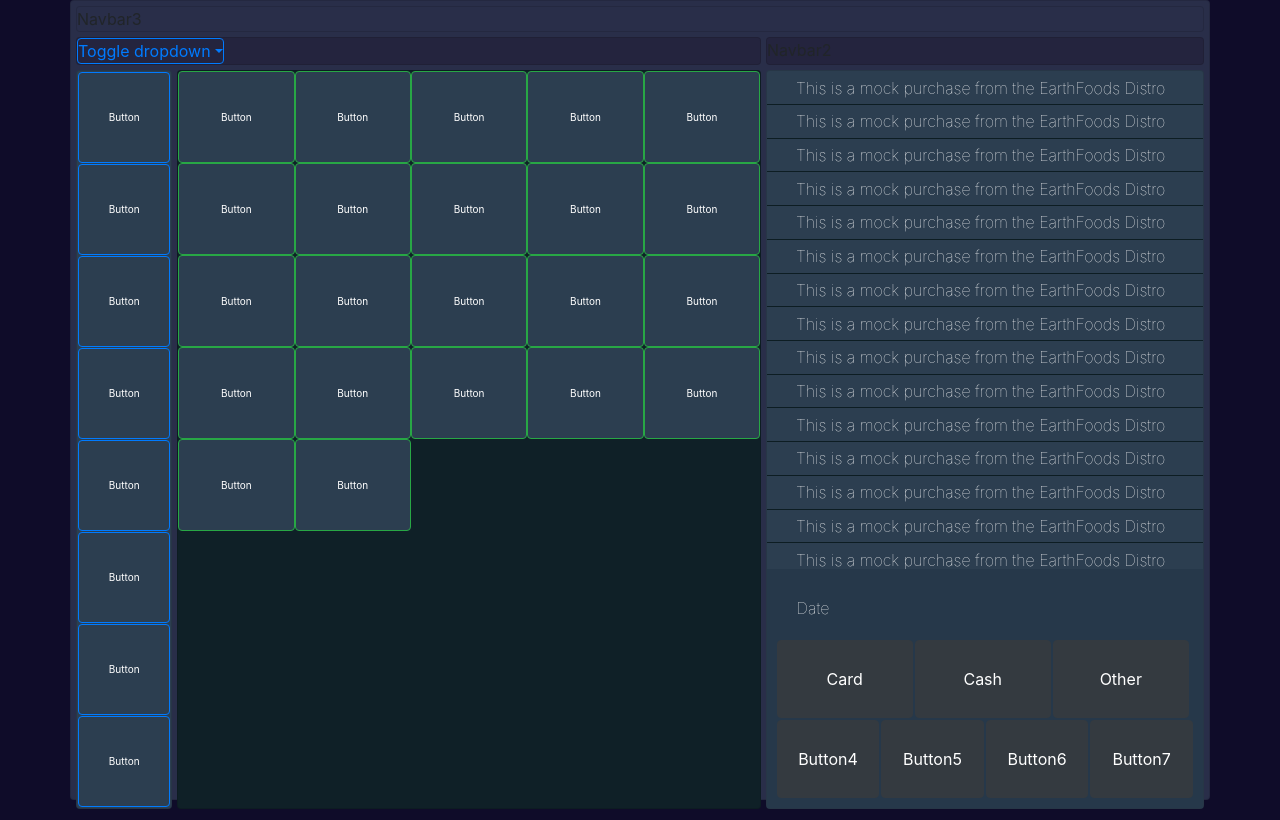
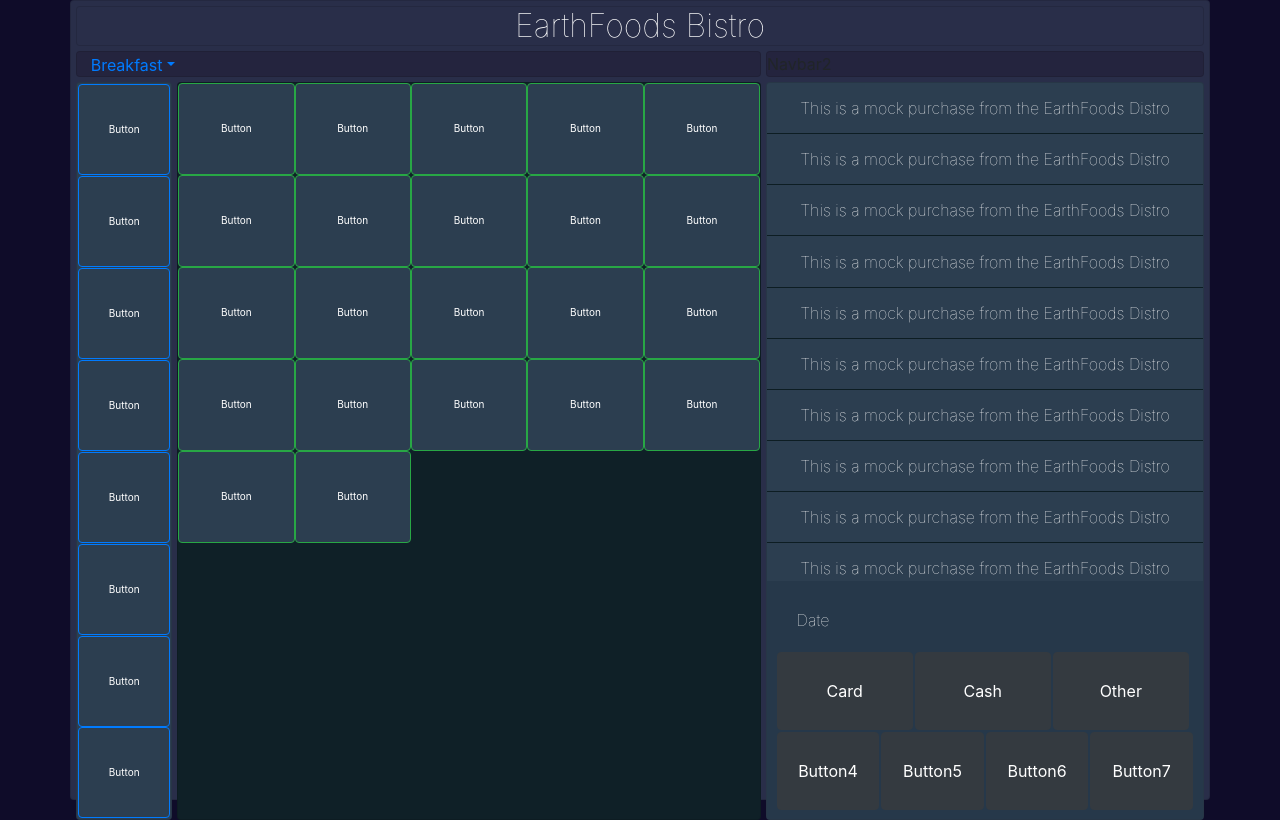
Before and after one commit to CharlesRudisel/EarthFoods-Bistro, an Angular app: page / in a window 1280 px wide. Built offline with nearby package versions, Linux system fonts and the light colour scheme.

Commit message:
stat pad

```diff
--- a/src/app/app.component.html
+++ b/src/app/app.component.html
@@ -5,7 +5,7 @@
 
 
     <div ngbDropdown class="d-inline-block">
-      <button class="btn btn-outline-primary" id="dropdownBasic1" ngbDropdownToggle>Toggle dropdown</button>
+      <a style="padding: 2%;" id="dropdownBasic1" ngbDropdownToggle>Breakfast</a>
       <div ngbDropdownMenu aria-labelledby="dropdownBasic1">
         <button ngbDropdownItem>Action - 1</button>
         <button ngbDropdownItem>Another Action</button>
@@ -19,7 +19,7 @@
 
 
   <nav class="card" id="nav2">Navbar2</nav>
-  <nav class="card" id="nav3">Navbar3</nav>
+  <nav class="card" id="nav3" style="text-align: center; color: white;"><h2 style="font-weight: lighter;">EarthFoods Bistro</h2></nav>
   <div class="card" id="sidebar">
     <ul>
       <li class="cat-button"><button class="btn btn-primary" type="submit">Button</button></li>
--- a/src/app/app.component.scss
+++ b/src/app/app.component.scss
@@ -126,7 +126,7 @@
 
 .transactions p{
     //position: relative;
-    padding: 1%;
+    padding: 3%;
     padding-right: 3%;
     font-weight: lighter;
 }
```
